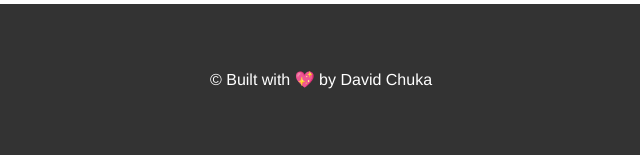
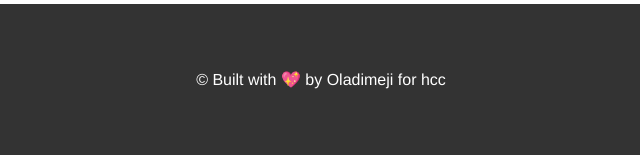
Before and after one commit to oladimeji16/hackcodecampofficial, a plain HTML site: page index.html in a window 1280 px wide. Shown: the part 2002-2162 px from the top of the page, 319-959 px from the left. Drawn offline with Linux system fonts and the light colour scheme.

Commit message:
changed developer name

```diff
--- a/index.html
+++ b/index.html
@@ -71,7 +71,7 @@
   </div>
 
   <footer>
-    <p>&copy; Built with 💖 by David Chuka</p>
+    <p>&copy; Built with 💖 by Oladimeji for hcc</p>
   </footer>
 <script type="text/javascript" src="js/main.js"></script>
 </body>
```
